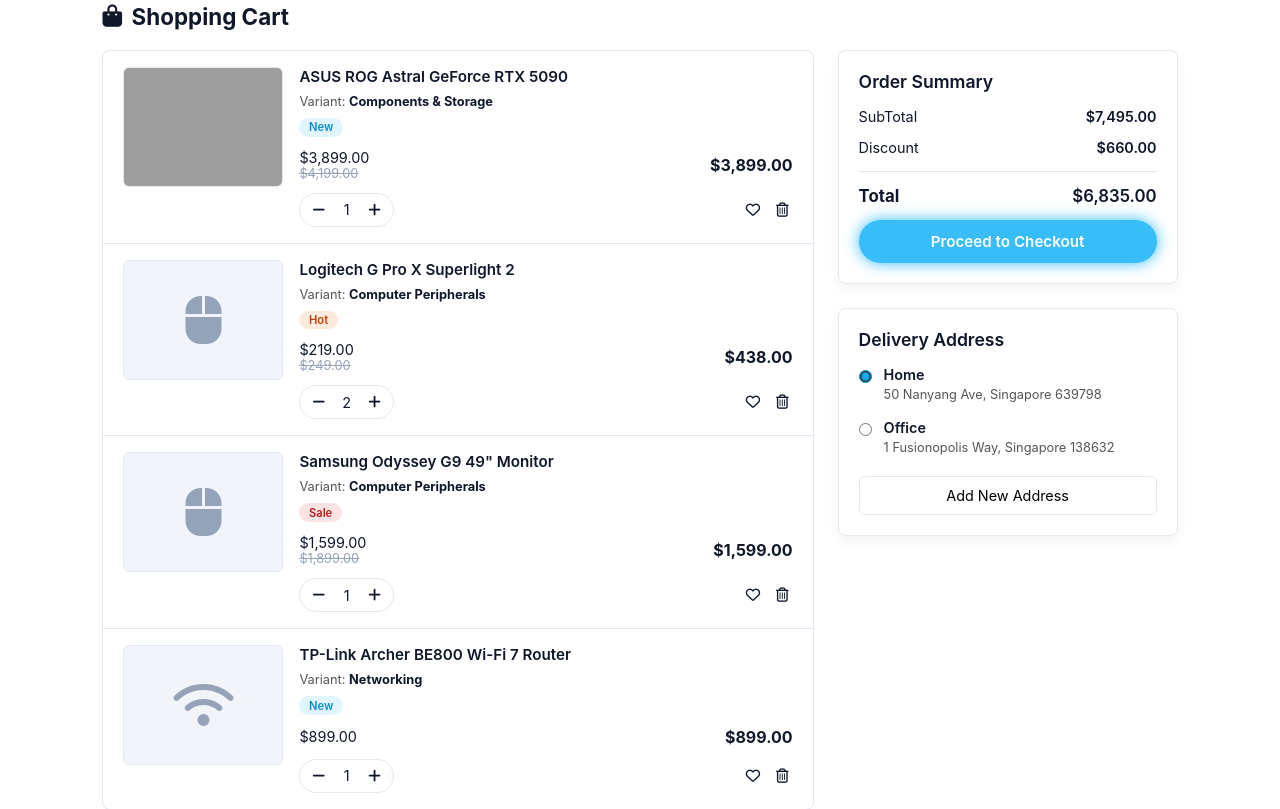
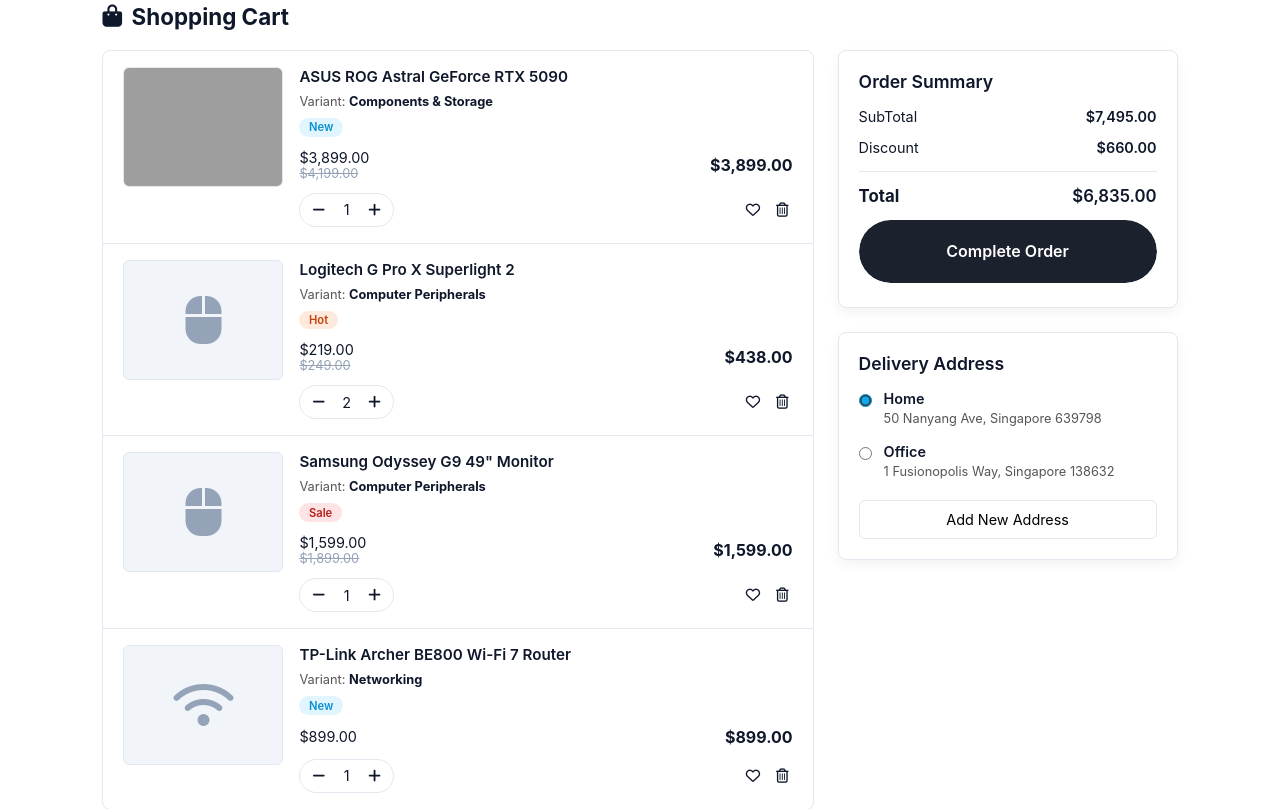
Before and after one commit to SiewSZ/IE4727-Project, a PHP site: page /IE4727-Project/order.html in a window 1280 px wide. Shown: the part 218-1027 px from the top of the page. Run offline with PHP 8.4, Linux system fonts and the light colour scheme; grey boxes are pictures that could not be loaded.

Commit message:
Added Order Place Animations

```diff
--- /dev/null
+++ b/CSS/order-button.css
@@ -0,0 +1,433 @@
+/* Order Button: delivery truck animation
+   Based on "Order confirm animation" by Aaron Iker (https://codepen.io/aaroniker/pen/eYOVrNa, MIT licence),
+   converted from SCSS (original colours kept) and adapted to a button of any width.
+   --w is the button's width in px; JS/order-button.js sets it when the animation starts. */
+.order-btn {
+    --w: 240px;
+    --dark: #1c212e;
+    --primary: #275efe;
+    --primary-light: #7699ff;
+    --grey-dark: #3f4656;
+    --grey: #6c7486;
+    --grey-light: #cdd9ed;
+    --white: #ffffff;
+    --green: #16bf78;
+    --sand: #dcb773;
+    --sand-light: #edd9a9;
+
+    appearance: none;
+    position: relative;
+    width: 100%;
+    height: 63px;
+    padding: 0;
+    border: 0;
+    border-radius: 32px;
+    background: var(--dark);
+    font-family: inherit;
+    cursor: pointer;
+    overflow: hidden;
+    /* Keeps the rounded corners clipping the truck in Safari */
+    -webkit-mask-image: -webkit-radial-gradient(white, black);
+    -webkit-tap-highlight-color: transparent;
+    transition: transform 0.3s ease;
+}
+
+.order-btn:active:not(:disabled) {
+    transform: scale(0.96);
+}
+
+.order-btn:focus-visible {
+    outline: 3px solid var(--primary-light);
+    outline-offset: 3px;
+}
+
+/* Empty cart. (The button is also disabled while animating and once done,
+   but keeps its dark road colour then, so only grey it out otherwise.) */
+.order-btn:disabled:not(.animate):not(.done) {
+    background: #cbd5e1;
+    cursor: not-allowed;
+}
+
+/* Once the order is placed the button stays on "Order Placed" */
+.order-btn.animate,
+.order-btn.done {
+    cursor: default;
+}
+
+/* Text */
+.order-btn span {
+    --o: 1;
+    position: absolute;
+    left: 0;
+    right: 0;
+    top: 19px;
+    line-height: 24px;
+    text-align: center;
+    color: var(--white);
+    font-size: 16px;
+    font-weight: 600;
+    opacity: var(--o);
+    transition: opacity 0.3s ease;
+}
+
+.order-btn .default {
+    transition-delay: 0.3s;
+}
+
+.order-btn .success {
+    --offset: 16px;
+    --o: 0;
+}
+
+.order-btn .success svg {
+    display: inline-block;
+    width: 12px;
+    height: 10px;
+    margin: 7px 0 0 4px;
+    vertical-align: top;
+    fill: none;
+    stroke: var(--green);
+    stroke-width: 2;
+    stroke-linecap: round;
+    stroke-linejoin: round;
+    stroke-dasharray: 16px;
+    stroke-dashoffset: var(--offset);
+    transition: stroke-dashoffset 0.3s ease;
+}
+
+/* Road markings that scroll past while the truck drives */
+.order-btn .lines {
+    position: absolute;
+    top: 30px;
+    left: 100%;
+    width: 6px;
+    height: 3px;
+    border-radius: 2px;
+    background: var(--white);
+    opacity: 0;
+    box-shadow:
+        15px 0 0 var(--white), 30px 0 0 var(--white), 45px 0 0 var(--white), 60px 0 0 var(--white),
+        75px 0 0 var(--white), 90px 0 0 var(--white), 105px 0 0 var(--white), 120px 0 0 var(--white),
+        135px 0 0 var(--white), 150px 0 0 var(--white), 165px 0 0 var(--white), 180px 0 0 var(--white),
+        195px 0 0 var(--white), 210px 0 0 var(--white), 225px 0 0 var(--white), 240px 0 0 var(--white),
+        255px 0 0 var(--white), 270px 0 0 var(--white), 285px 0 0 var(--white), 300px 0 0 var(--white),
+        315px 0 0 var(--white), 330px 0 0 var(--white), 345px 0 0 var(--white), 360px 0 0 var(--white),
+        375px 0 0 var(--white), 390px 0 0 var(--white), 405px 0 0 var(--white), 420px 0 0 var(--white),
+        435px 0 0 var(--white), 450px 0 0 var(--white), 465px 0 0 var(--white), 480px 0 0 var(--white);
+}
+
+.order-btn .back,
+.order-btn .box {
+    --start: var(--white);
+    --stop: var(--grey-light);
+    position: absolute;
+    border-radius: 2px;
+    background: linear-gradient(var(--start), var(--stop));
+}
+
+/* Truck (seen from above), parked just off the right edge */
+.order-btn .truck {
+    position: absolute;
+    top: 11px;
+    left: 100%;
+    z-index: 1;
+    width: 60px;
+    height: 41px;
+    transform: translateX(24px);
+}
+
+/* Rear doors */
+.order-btn .truck::before,
+.order-btn .truck::after {
+    --r: -90deg;
+    content: "";
+    position: absolute;
+    right: 58px;
+    display: block;
+    width: 20px;
+    height: 2px;
+    border-radius: 1px;
+    background: var(--white);
+    transform-origin: 100% 50%;
+    transform: rotate(var(--r));
+}
+
+.order-btn .truck::before {
+    top: 4px;
+}
+
+.order-btn .truck::after {
+    --r: 90deg;
+    bottom: 4px;
+}
+
+.order-btn .truck .back {
+    top: 0;
+    left: 0;
+    z-index: 1;
+    width: 60px;
+    height: 41px;
+}
+
+.order-btn .truck .front {
+    position: absolute;
+    left: 60px;
+    width: 26px;
+    height: 41px;
+    border-radius: 2px 9px 9px 2px;
+    overflow: hidden;
+}
+
+.order-btn .truck .front::before,
+.order-btn .truck .front::after {
+    content: "";
+    position: absolute;
+    display: block;
+}
+
+.order-btn .truck .front::before {
+    top: 14px;
+    left: 0;
+    width: 2px;
+    height: 13px;
+    background: linear-gradient(var(--grey), var(--grey-dark));
+}
+
+.order-btn .truck .front::after {
+    right: 0;
+    width: 24px;
+    height: 41px;
+    border-radius: 2px 9px 9px 2px;
+    background: var(--primary);
+}
+
+.order-btn .truck .window {
+    position: absolute;
+    top: 0;
+    left: 2px;
+    z-index: 1;
+    width: 22px;
+    height: 41px;
+    border-radius: 2px 8px 8px 2px;
+    background: var(--primary-light);
+    overflow: hidden;
+    transform: perspective(4px) rotateY(3deg);
+    transform-origin: 0 50%;
+}
+
+.order-btn .truck .window::before,
+.order-btn .truck .window::after {
+    content: "";
+    position: absolute;
+    right: 0;
+}
+
+.order-btn .truck .window::before {
+    top: 0;
+    bottom: 0;
+    width: 14px;
+    background: var(--dark);
+}
+
+.order-btn .truck .window::after {
+    top: 7px;
+    width: 14px;
+    height: 4px;
+    background: rgba(255, 255, 255, 0.14);
+    transform: skewY(14deg);
+    box-shadow: 0 7px 0 rgba(255, 255, 255, 0.14);
+}
+
+/* Headlights */
+.order-btn .truck .light {
+    position: absolute;
+    left: 83px;
+    width: 3px;
+    height: 8px;
+    border-radius: 2px;
+    background: rgba(240, 220, 95, 1);
+    transform: scaleX(0.8);
+    transform-origin: 100% 50%;
+}
+
+.order-btn .truck .light::before {
+    content: "";
+    position: absolute;
+    top: 50%;
+    left: 3px;
+    width: 7px;
+    height: 4px;
+    margin-top: -2px;
+    opacity: 0;
+    background: linear-gradient(90deg, rgba(240, 220, 95, 1), rgba(240, 220, 95, 0.7), rgba(240, 220, 95, 0));
+    transform: perspective(2px) rotateY(-15deg) scaleX(0.94);
+    transform-origin: 0 50%;
+}
+
+.order-btn .truck .light.top {
+    top: 4px;
+}
+
+.order-btn .truck .light.bottom {
+    bottom: 4px;
+}
+
+/* Parcel, waiting just off the left edge */
+.order-btn .box {
+    --start: var(--sand-light);
+    --stop: var(--sand);
+    top: 21px;
+    right: 100%;
+    width: 21px;
+    height: 21px;
+}
+
+.order-btn .box::before,
+.order-btn .box::after {
+    content: "";
+    position: absolute;
+    top: 10px;
+    left: 0;
+    right: 0;
+}
+
+.order-btn .box::before {
+    height: 3px;
+    margin-top: -1px;
+    background: rgba(0, 0, 0, 0.1);
+}
+
+.order-btn .box::after {
+    height: 1px;
+    background: rgba(0, 0, 0, 0.15);
+}
+
+/* Playing (.animate) and finished (.done) states */
+.order-btn.animate .default,
+.order-btn.done .default {
+    --o: 0;
+    transition-delay: 0s;
+}
+
+.order-btn.animate .success,
+.order-btn.done .success {
+    --offset: 0;
+    --o: 1;
+}
+
+.order-btn.animate .success {
+    transition-delay: 7s;
+}
+
+.order-btn.animate .success svg {
+    transition-delay: 7.3s;
+}
+
+.order-btn.animate .truck {
+    animation: order-truck 10s ease forwards;
+}
+
+.order-btn.animate .truck::before {
+    animation: order-door1 2.4s ease forwards 0.3s;
+}
+
+.order-btn.animate .truck::after {
+    animation: order-door2 2.4s ease forwards 0.6s;
+}
+
+.order-btn.animate .truck .light::before {
+    animation: order-light 10s ease forwards;
+}
+
+.order-btn.animate .box {
+    animation: order-box 10s ease forwards;
+}
+
+.order-btn.animate .lines {
+    animation: order-lines 10s ease forwards;
+}
+
+/* The truck stops at fixed points from the left edge (76px, 136px, 16px),
+   so its offset from the right-hand start depends on the button width */
+@keyframes order-truck {
+    10%,
+    30% {
+        transform: translateX(calc(76px - var(--w)));
+    }
+    40% {
+        transform: translateX(calc(136px - var(--w)));
+    }
+    60% {
+        transform: translateX(calc(16px - var(--w)));
+    }
+    75%,
+    100% {
+        transform: translateX(24px);
+    }
+}
+
+@keyframes order-lines {
+    0%,
+    30% {
+        opacity: 0;
+        transform: scaleY(0.7) translateX(0);
+    }
+    35%,
+    65% {
+        opacity: 1;
+    }
+    70% {
+        opacity: 0;
+    }
+    100% {
+        transform: scaleY(0.7) translateX(calc(-1 * var(--w) - 160px));
+    }
+}
+
+@keyframes order-light {
+    0%,
+    30% {
+        opacity: 0;
+        transform: perspective(2px) rotateY(-15deg) scaleX(0.88);
+    }
+    40%,
+    100% {
+        opacity: 1;
+        transform: perspective(2px) rotateY(-15deg) scaleX(0.94);
+    }
+}
+
+@keyframes order-door1 {
+    30%,
+    50% {
+        transform: rotate(32deg);
+    }
+}
+
+@keyframes order-door2 {
+    30%,
+    50% {
+        transform: rotate(-32deg);
+    }
+}
+
+@keyframes order-box {
+    8%,
+    10% {
+        transform: translateX(40px);
+        opacity: 1;
+    }
+    25% {
+        transform: translateX(112px);
+        opacity: 1;
+    }
+    26% {
+        transform: translateX(112px);
+        opacity: 0;
+    }
+    27%,
+    100% {
+        transform: translateX(0);
+        opacity: 0;
+    }
+}
--- a/CSS/order.css
+++ b/CSS/order.css
@@ -221,32 +221,6 @@
     font-weight: 700;
 }
 
-.checkout-btn {
-    width: 100%;
-    padding: 0.75rem;
-    border: none;
-    border-radius: 30px;
-    background: #38bdf8;
-    color: #ffffff;
-    font-family: inherit;
-    font-weight: 600;
-    font-size: 0.95rem;
-    box-shadow: 0 0 15px #38bdf8;
-    cursor: pointer;
-    transition: 0.3s;
-}
-
-.checkout-btn:hover {
-    background: #0aa9f3;
-    box-shadow: 0 0 25px #38bdf8;
-}
-
-.checkout-btn:disabled {
-    background: #cbd5e1;
-    box-shadow: none;
-    cursor: not-allowed;
-}
-
 .address-list {
     display: flex;
     flex-direction: column;
--- a/order.html
+++ b/order.html
@@ -5,8 +5,10 @@
     <meta name="viewport" content="width=device-width, initial-scale=1.0">
     <link rel="stylesheet" href="CSS/global.css">
     <link rel="stylesheet" href="CSS/order.css">
+    <link rel="stylesheet" href="CSS/order-button.css">
     <link rel="stylesheet" href="https://cdnjs.cloudflare.com/ajax/libs/font-awesome/6.5.0/css/all.min.css">
     <script src="JS/menu.js" defer></script>
+    <script src="JS/order-button.js" defer></script>
     <script src="JS/order.js" defer></script>
     <title>Shopping Cart</title>
 </head>
@@ -97,7 +99,21 @@
                         <span>Total</span>
                         <span id="summaryTotal">$0.00</span>
                     </div>
-                    <button class="checkout-btn" id="checkoutBtn">Proceed to Checkout</button>
+                    <button class="order-btn" id="checkoutBtn">
+                        <span class="default">Complete Order</span>
+                        <span class="success">Order Placed
+                            <svg viewBox="0 0 12 10" aria-hidden="true"><polyline points="1.5 6 4.5 9 10.5 1"></polyline></svg>
+                        </span>
+                        <div class="box"></div>
+                        <div class="truck">
+                            <div class="back"></div>
+                            <div class="front"><div class="window"></div></div>
+                            <div class="light top"></div>
+                            <div class="light bottom"></div>
+                        </div>
+                        <div class="lines"></div>
+                    </button>
+                    <p class="visually-hidden" id="orderStatus" role="status"></p>
                 </div>
                 <div class="cart-panel">
                     <h3>Delivery Address</h3>
```
Also changed, not shown: JS/order-button.js (added, +33 -0 lines), JS/order.js (+10 -2 lines).
